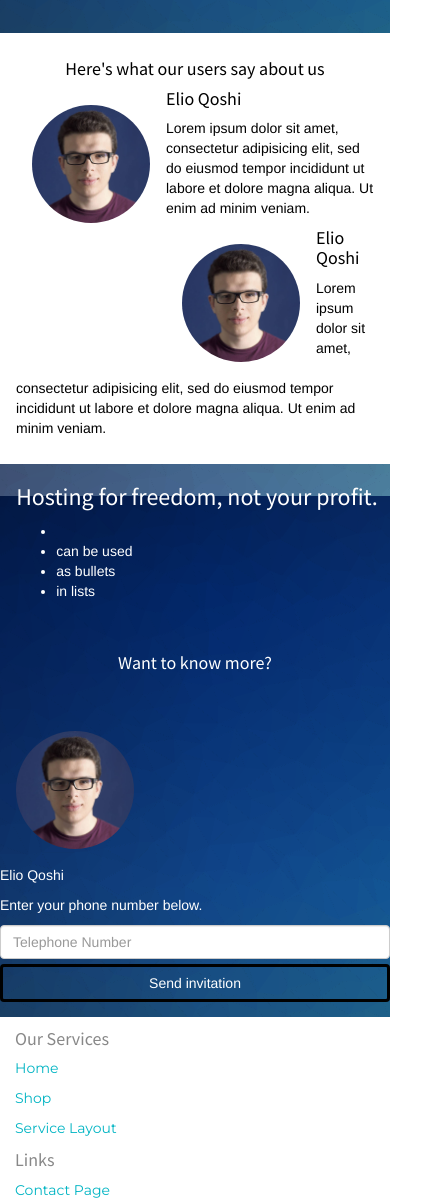
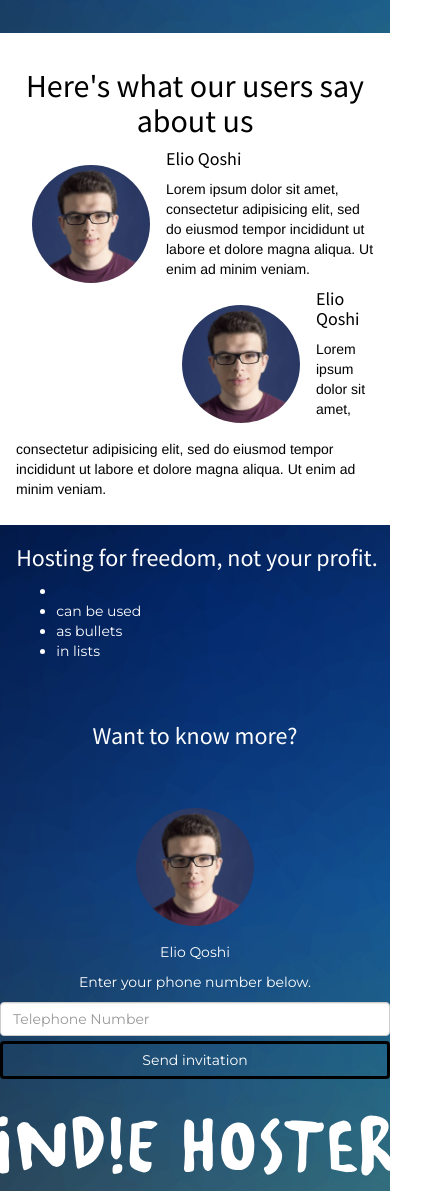
Before and after one commit to tgrecojs/indiehoster, a website: page public/index.html in a window 390 px wide. Shown: the part 3207-4405 px from the top of the page, 435 px wide, since content can reach past the window. Drawn offline with nearby package versions, Linux system fonts and the light colour scheme.

Commit message:
Continued to make img-div fully responsive..... Need to modify heading font-sizes

```diff
--- a/public/index.html
+++ b/public/index.html
@@ -160,7 +160,7 @@
         <!-- END FIRST IMG-DIV CONTAINER -->
         <!--BEGIN TESTIMONIAL DIV - NO CONTAINER -->
         <div class="row testimonial-row">
-            <h4 class="text-center">Here's what our users say about us</h4>
+            <h3>Here's what our users say about us</h3>
             <div class="col-md-4 col-md-offset-1">
                 <img src="img/elio.jpg" class="pull-left img-circle" alt="">
                 <h4>Elio Qoshi</h4>
@@ -185,11 +185,11 @@
                 </ul>
             </div>
         </div>
-        <div class="row">
-            <h4 class="text-center text-space">
+        <div class="row row-centered">
+            <h3 class="text-center text-space">
                 Want to know more?
-              </h4>
-            <div class="col-md-3 col-md-offset-3">
+              </h3>
+            <div class="col-md-2 col-md-offset-4">
                 <img src="img/elio.jpg" class="img-circle" alt="">
                 <p>Elio Qoshi</p>
             </div>
@@ -200,6 +200,9 @@
                     <button type="submit" class="btn btn-default btn-transparent">Send invitation</button>
                 </div>
             </div>
+        </div>
+        <div class="row row-centered">
+            <img class="logo-img" src="img/logo.svg" alt="IndieHolster Logo">
         </div>
     </div>
     <!--END FINAL IMAGE DIV CONTAINER -->
--- a/sass/main.scss
+++ b/sass/main.scss
@@ -90,6 +90,10 @@ button.navbar-toggle {
     height: 100%;
 }
 
+.logo-img {
+    max-width: 450px;
+}
+
 .img-circle {
     max-height: 150px;
     padding: 1rem;
@@ -100,6 +104,11 @@ button.navbar-toggle {
     background: white;
     color: #000;
     padding: 1rem;
+}
+.testimonial-row > h3 {
+    color: #000;
+    text-align: center;
+    font-size: 2rem;
 }
 
 .last-img-div {
@@ -225,6 +234,7 @@ h2.price {
 
 .row-centered {
     text-align: center;
+    font-family: $primary-font;
 }
 
 .col-centered {
```
Also changed, not shown: public/css/main.css.
